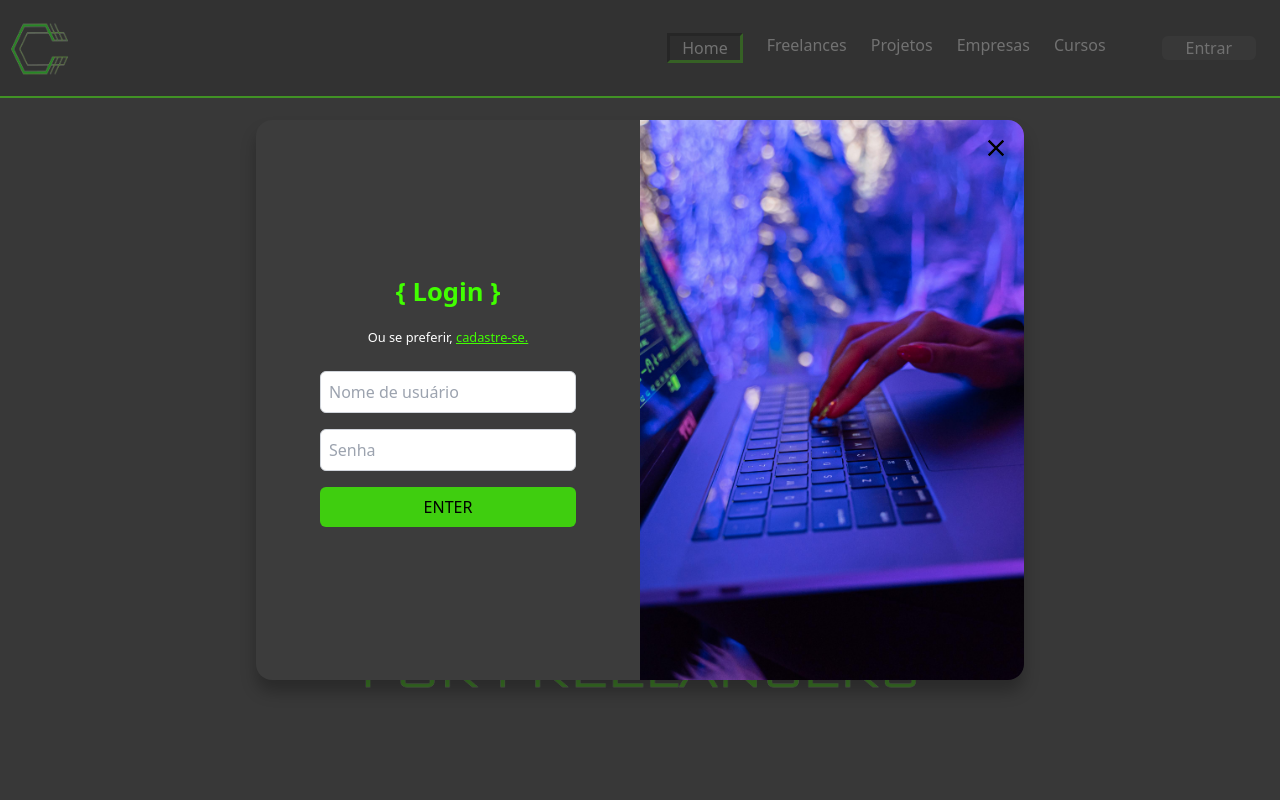
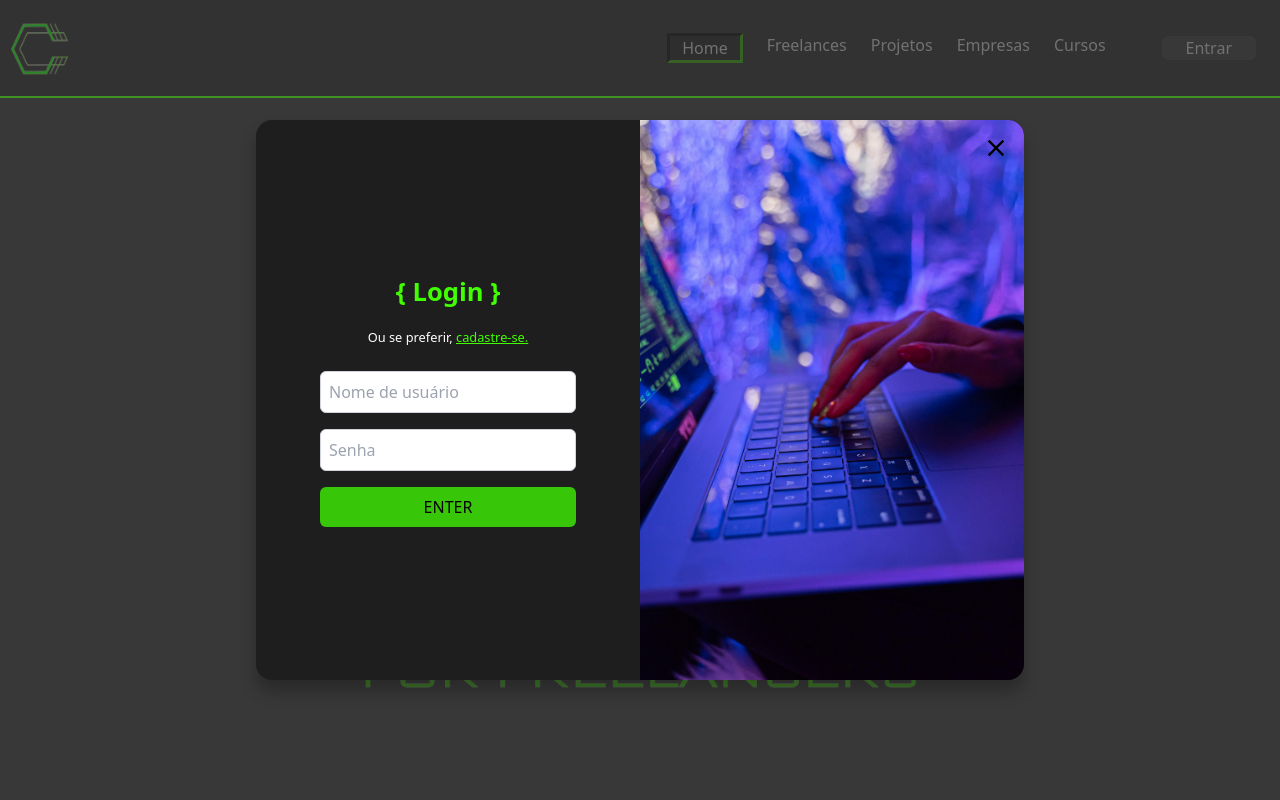
Before and after one commit to FilipeSMaciel/Coder, a React (Vite) app in the folder frontend/: page / in a window 1280 px wide. Both pictures are taken after a click on the button "Entrar". Shown: the top 800 px of the page. Built offline with nearby package versions, Linux system fonts and the light colour scheme; a web font is replaced by a local one.

Commit message:
Atualização LoginModal

```diff
--- a/frontend/src/components/LoginModal.css
+++ b/frontend/src/components/LoginModal.css
@@ -5,7 +5,7 @@
 
 .customModal {
 
-  background: #3C3C3C;
+  background: #1E1E1E;
   border-radius: 1rem;
 
 }
--- a/frontend/src/components/LoginModal.jsx
+++ b/frontend/src/components/LoginModal.jsx
@@ -98,7 +98,7 @@ export default function LoginModal({ onLogin }) {
 
         {/* Seção do conteúdo animado */}
         <div
-          className={`absolute z-20 w-1/2 flex flex-col items-center transition-transform duration-1000 ease-in-out ${isRegistering ? "translate-x-[50%]" : "translate-x-[-50%]"
+          className={`absolute  w-1/2 flex flex-col items-center transition-transform duration-1000 ease-in-out ${isRegistering ? "translate-x-[50%]" : "translate-x-[-50%]"
             }`}
         >
           {errorMessage && <p className="text-red-500">{errorMessage}</p>}
```
